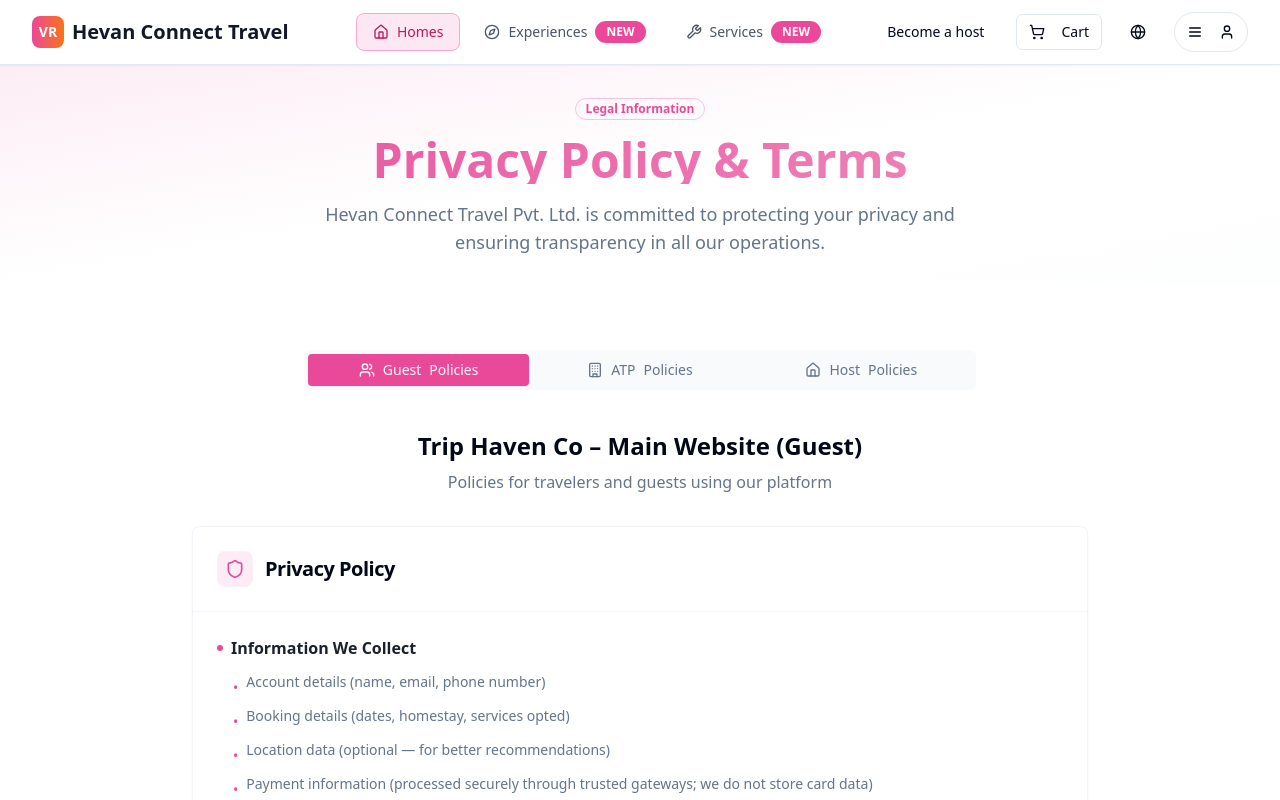
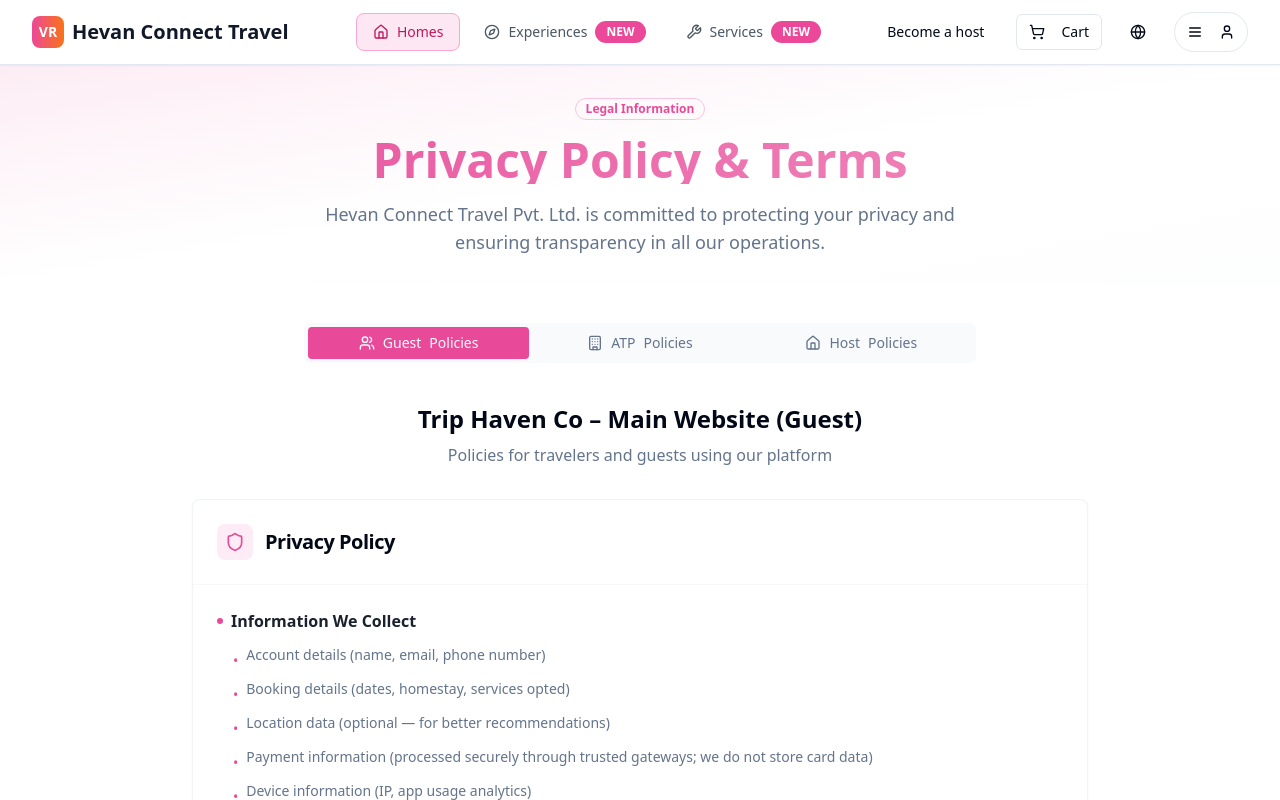
Before and after one commit to Rohith-Keenthananickal/india-escapes-reimagined-ccc5f75a, a React (Vite) app: page /privacy in a window 1280 px wide. Shown: the top 800 px of the page. Built offline with nearby package versions, Linux system fonts and the light colour scheme.

Commit message:
Visual edit in Lovable
Edited UI in Lovable

```diff
--- a/src/pages/PrivacyPolicy.tsx
+++ b/src/pages/PrivacyPolicy.tsx
@@ -188,7 +188,7 @@ const PrivacyPolicy = () => {
       </section>
 
       {/* Main Content */}
-      <section className="py-16">
+      <section className="py-[37px]">
         <div className="container mx-auto px-4">
           <Tabs value={activeSection} onValueChange={setActiveSection} className="w-full">
             <div className="flex justify-center mb-10">
```
